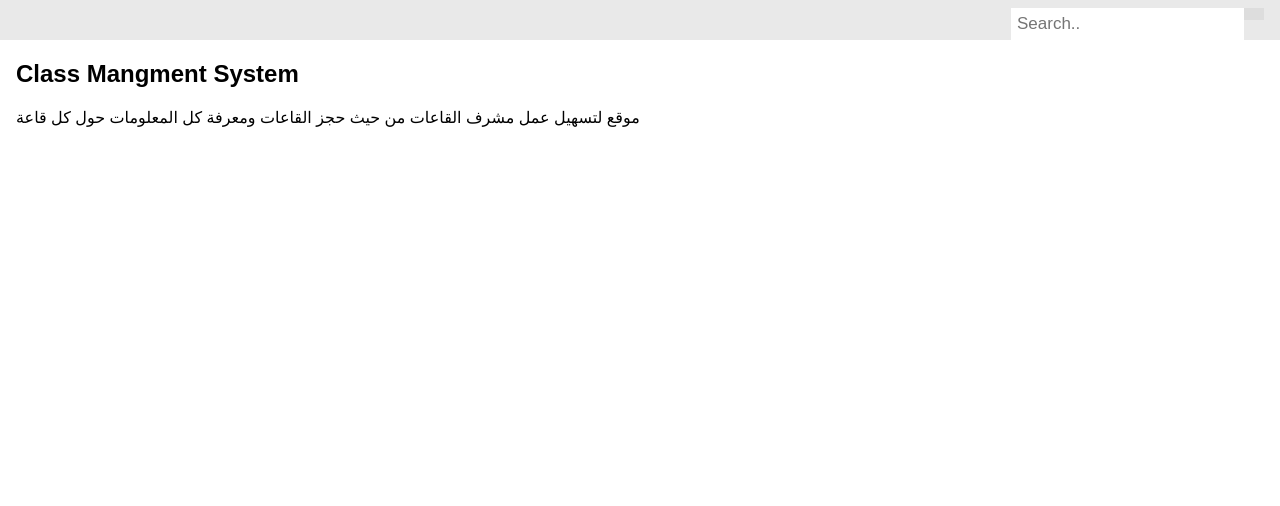
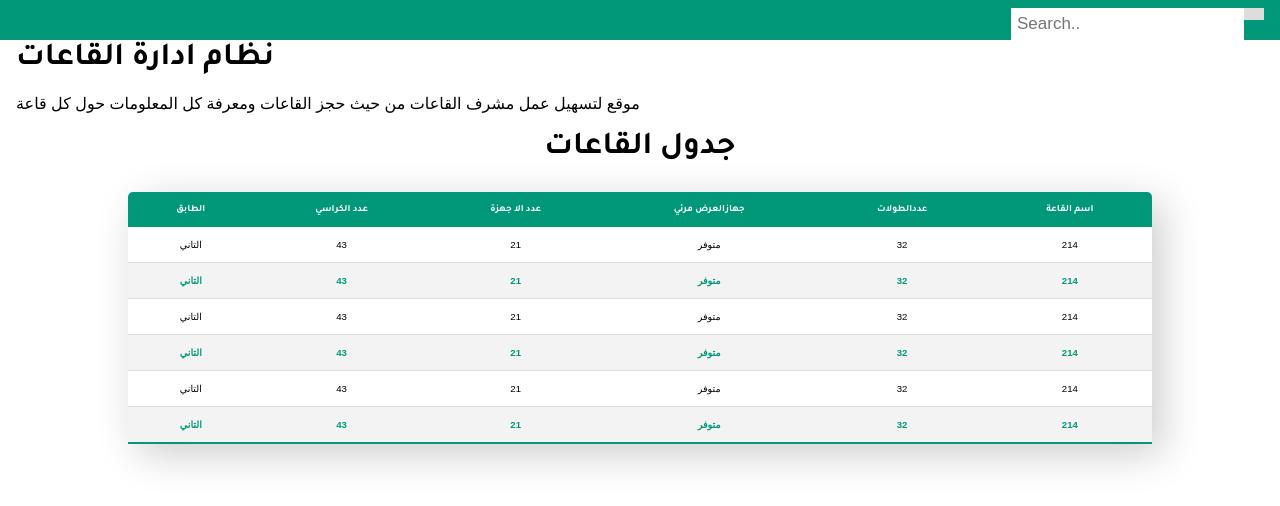
Before and after one commit to alaref-codes/Class-management, a plain HTML site: page main.html in a window 1280 px wide. Drawn offline with Linux system fonts and the light colour scheme.

Commit message:
Added the Table with the styling

```diff
--- a/main.html
+++ b/main.html
@@ -6,6 +6,7 @@
     <meta name="keywords" content="Management,classes">
     <meta name="viewport" content="width=device-width, initial-scale=1">
     <link rel="stylesheet" href="style.css" type="text/css">
+    <link href="https://fonts.googleapis.com/css2?family=Tajawal:wght@700&display=swap" rel="stylesheet">
     <title>Classes Management System</title>
 </head>
 <body>
@@ -18,9 +19,81 @@
       </div>
     </div>
     <div style="padding-left:16px">
-      <h2>Class Mangment System</h2>
+      <h1>نظام ادارة القاعات</h1>
       <p>موقع لتسهيل عمل مشرف القاعات من حيث حجز القاعات ومعرفة كل المعلومات حول كل قاعة</p>
     </div>
+
+
+     <h1><center> جدول القاعات </center></h1>
+
+    <table class="content-table" >
+        <thead>
+            <tr>
+                <th>الطابق</th>
+                <th>عدد الكراسي</th>
+                <th>عدد الا جهزة</th>
+                <th>جهازالعرض مرئي</th>
+                <th>عددالطولات</th>
+                <th>اسم القاعة</th>
+            </tr>
+        </thead>
+
+        <tbody>
+            <tr>
+                <td>التاني</td>
+                <td>43</td>
+                <td>21</td>
+                <td>متوفر</td>
+                <td>32</td>
+                <td>214</td>
+            </tr>
+
+            <tr class="active-row">
+                <td>التاني</td>
+                <td>43</td>
+                <td>21</td>
+                <td>متوفر</td>
+                <td>32</td>
+                <td>214</td>
+            </tr>
+
+            <tr>
+                <td>التاني</td>
+                <td>43</td>
+                <td>21</td>
+                <td>متوفر</td>
+                <td>32</td>
+                <td>214</td>
+            </tr>
+
+            <tr>
+                <td>التاني</td>
+                <td>43</td>
+                <td>21</td>
+                <td>متوفر</td>
+                <td>32</td>
+                <td>214</td>
+            </tr>
+
+            <tr>
+                <td>التاني</td>
+                <td>43</td>
+                <td>21</td>
+                <td>متوفر</td>
+                <td>32</td>
+                <td>214</td>
+            </tr>
+            <tr>
+                <td>التاني</td>
+                <td>43</td>
+                <td>21</td>
+                <td>متوفر</td>
+                <td>32</td>
+                <td>214</td>
+            </tr>
+        </tbody>
+    </table>
+
 </body>
 </html>
 
--- a/style.css
+++ b/style.css
@@ -9,7 +9,7 @@ body {
 
 .topnav {
   overflow: hidden;
-  background-color: #e9e9e9;
+  background-color: #009879;
 }
 
 .topnav a {
@@ -74,3 +74,51 @@ body {
     border: 1px solid #ccc;
   }
 }
+
+.content-table {
+    border-collapse: collapse;
+    margin: 25px auto;
+    font-size: .6em;
+    min-width: 400px;
+    border-radius: 5px 5px 0 0;
+    overflow: hidden;
+    box-shadow: 10px 10px 40px rgba(0, 0, 0, 0.20);
+    width: 80%;
+}
+
+
+.content-table thead tr {
+    background-color: #009879;
+    color: #ffffff;
+    text-align: right;
+    font-weight: bold;
+    font-family: Tajawal;
+}
+
+.content-table th,
+.content-table td {
+    padding: 12px 15px;
+    text-align: center;
+}
+
+.content-table tbody tr {
+  border-bottom: 1px solid #dddddd;
+}
+
+.content-table tbody tr:nth-of-type(even) {
+  background-color: #f3f3f3;
+}
+
+.content-table tbody tr:last-of-type {
+  border-bottom: 2px solid #009879;
+}
+
+.content-table tbody tr:nth-of-type(even) {
+  font-weight: bold;
+  color: #009879;
+}
+
+h1 {
+    font-family: Tajawal;
+    margin: auto;
+}
```
